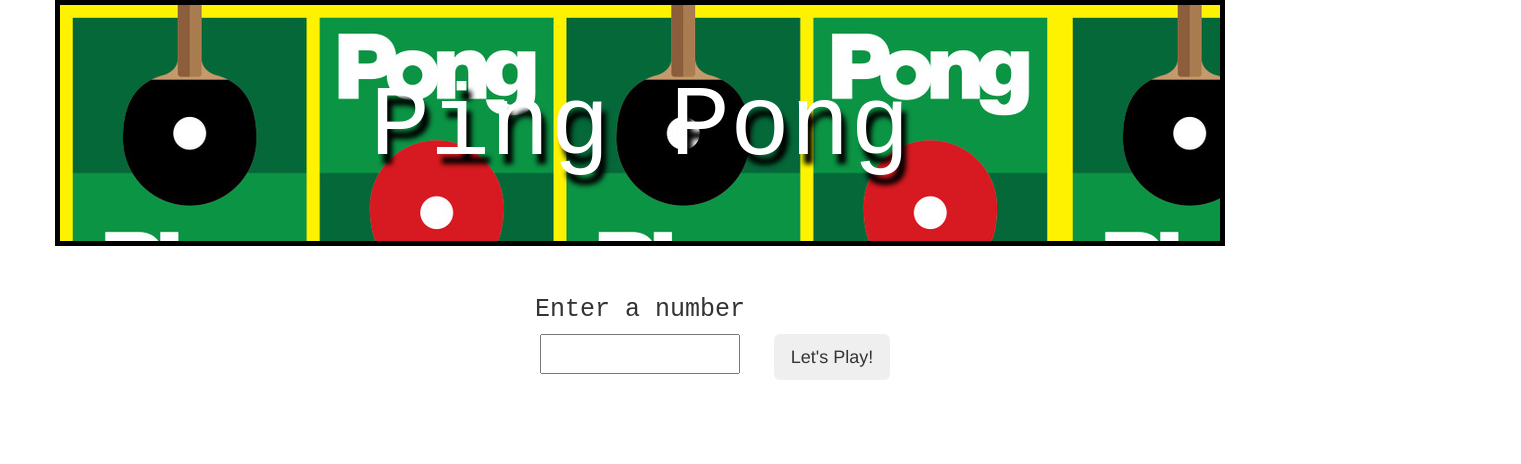
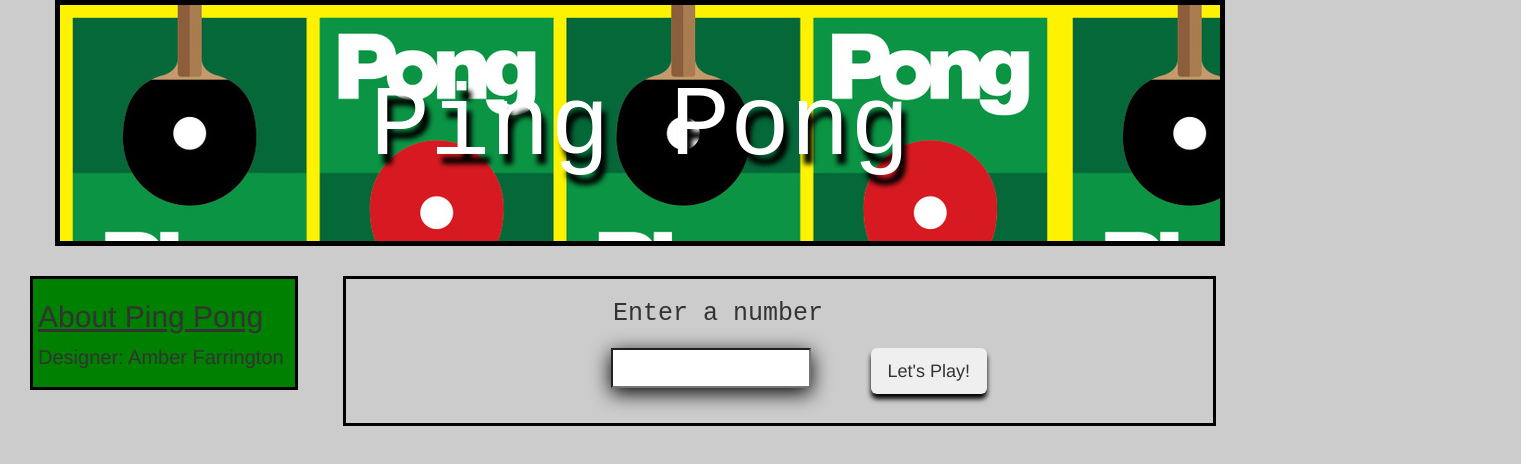
Before and after one commit to NWShadowDev/PingPong, a plain HTML site: page index.html in a window 1280 px wide. Shown: the whole page, 1521 px wide, since content can reach past the window. Drawn offline with nearby package versions, Linux system fonts and the light colour scheme.

Commit message:
Add styling to css, and filled out README.md

```diff
--- a/css/styles.css
+++ b/css/styles.css
@@ -4,25 +4,44 @@ h1 {
 }
 
 h3 {
-  text-align: center;
+  margin-right: 435px;
   font-family: monospace;
   font-size: 25px;
   margin-top: 20px;
+  margin-bottom: 20px;
 }
 
+body {
+  background-color: #ccc;
+}
+
+p {
+  font-size: 20px;
+}
 input {
   width:200px;
   height: 40px;
-  margin-left: 150px;
+  margin-right: 50px;
+  margin-left: -400px;
   text-align: center;
   font-size: 20px;
+  box-shadow: 0 5px 20px black;
 }
 button {
-  margin-left: 30px;
+  margin-right: 300px;
+  margin-left: 10px;
+  box-shadow: 0 5px 5px black;
+  position: fixed;
 }
 
 button:hover {
   background-color: green;
+  font-weight:bolder;
+}
+
+button:active {
+  padding: 3px 3px 3px 6px;
+  text-align: center;
 }
 
 .jumbotron h1 {
@@ -37,10 +56,21 @@ button:hover {
 .container {
   text-align: center;
 }
-
+#col1 {
+  background-color: green;
+  margin-left: 30px;
+  padding: 1px 1px 5px 5px;
+  border: 3px solid black;
+}
+#col2 {
+  margin-left: 30px;
+  padding: 1px 1px 5px 5px;
+  border: 3px solid black;
+}
 #pingpong {
   list-style: none;
   margin-top: 30px;
   margin-right: 45px;
   font-size: 20px;
+  text-align: center;
 }
--- a/index.html
+++ b/index.html
@@ -12,11 +12,21 @@
     <div class = "container jumbotron">
       <h1>Ping Pong</h1>
     </div>
-    <div class="container">
-      <h3>Enter a number</h3>
-      <input type="number" id="myNumber"></input>
-      <button id="play" class="btn btn-lg">Let's Play!</button>
+    <div class = "row">
+      <div class = "col-sm-3">
+        <div id = "col1">
+          <h2><u>About Ping Pong</u></h2>
+          <p>Designer: Amber Farrington</p>
+        </div>
+      </div>
+      <div class = "col-sm-8" id="col2">
+        <div class="container">
+        <h3>Enter a number</h3>
+        <input type="number" id="myNumber"></input>
+        <button id="play" class="btn btn-lg">Let's Play!</button>
+      </div>
       <ul id="pingpong"><ul>
     </div>
+  </div>
   </body>
 </html>
```
Also changed, not shown: README.md, img/background.jpg (added).
